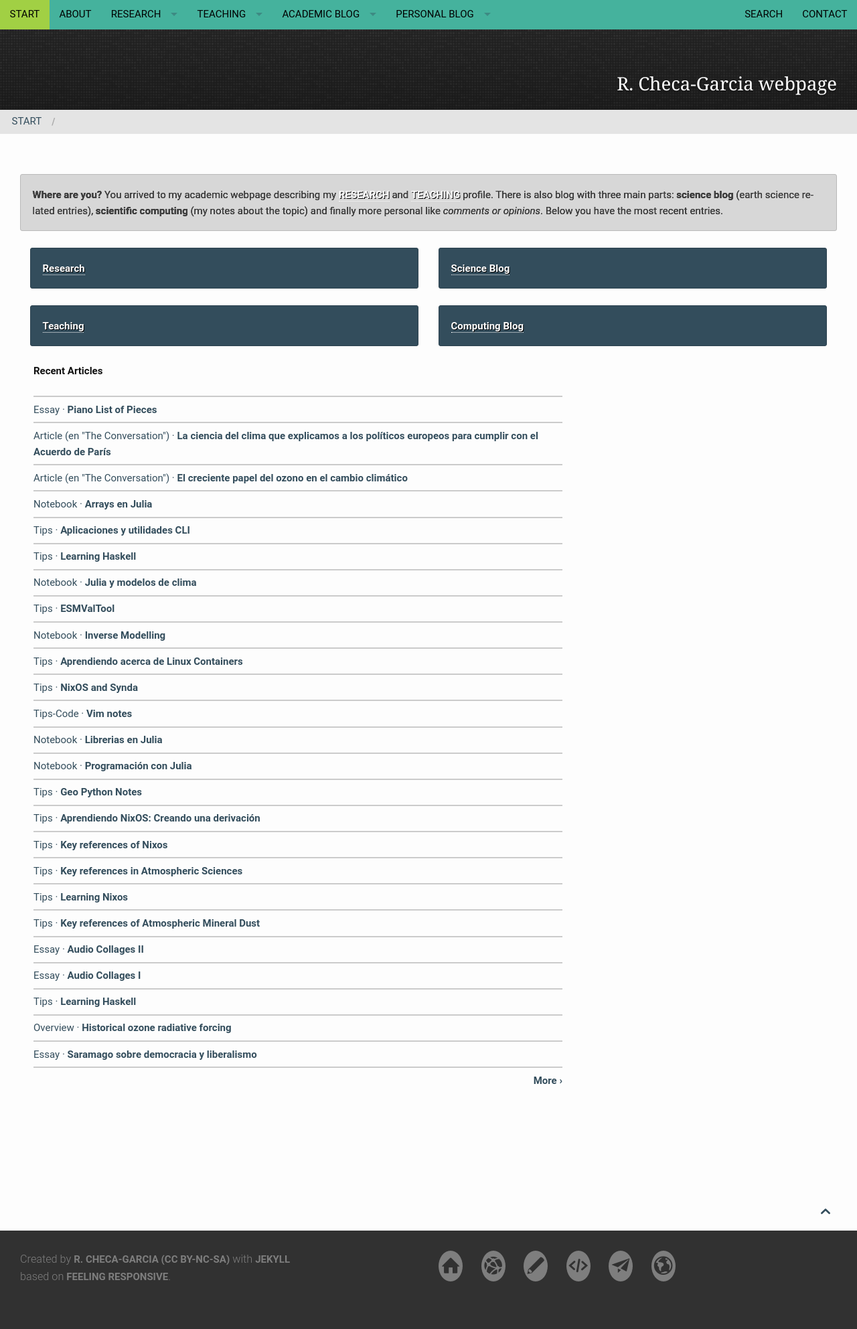
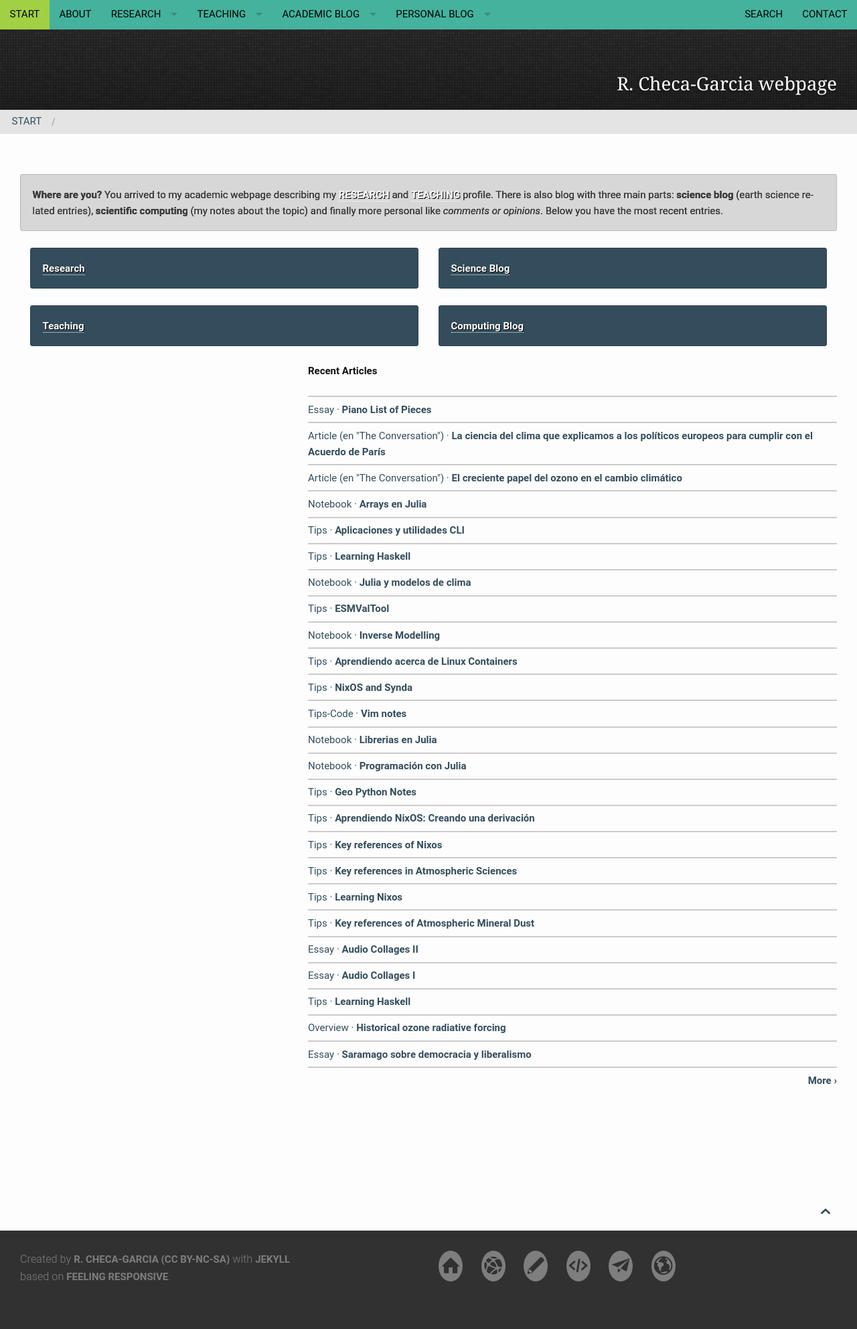
Before and after one commit to RCHG/rchg.github.io, a Jekyll site: the page built from pages/pages-root-folder/index.md, in a window 1280 px wide. Shown: the whole page at 67% size. Built offline with Jekyll 4.4.1, drawn with Linux system fonts in a browser that asks for light colours; nearby versions of some CDN libraries; comment, search, counter and statistics services are not loaded.

Commit message:
Update frontpage.html

```diff
--- a/_layouts/frontpage.html
+++ b/_layouts/frontpage.html
@@ -53,6 +53,8 @@ format: blog-index
         {% include alert info=' <a href="/blog/open_letters/">Open Letters</a>' %}
     </div>-->
         <div class="row pl20">
+        <div class="small-3 columns">
+        </div><!-- /.medium-4.columns -->
 
         <div class="small-8 columns">
             {% unless site.posts == empty %}
```
